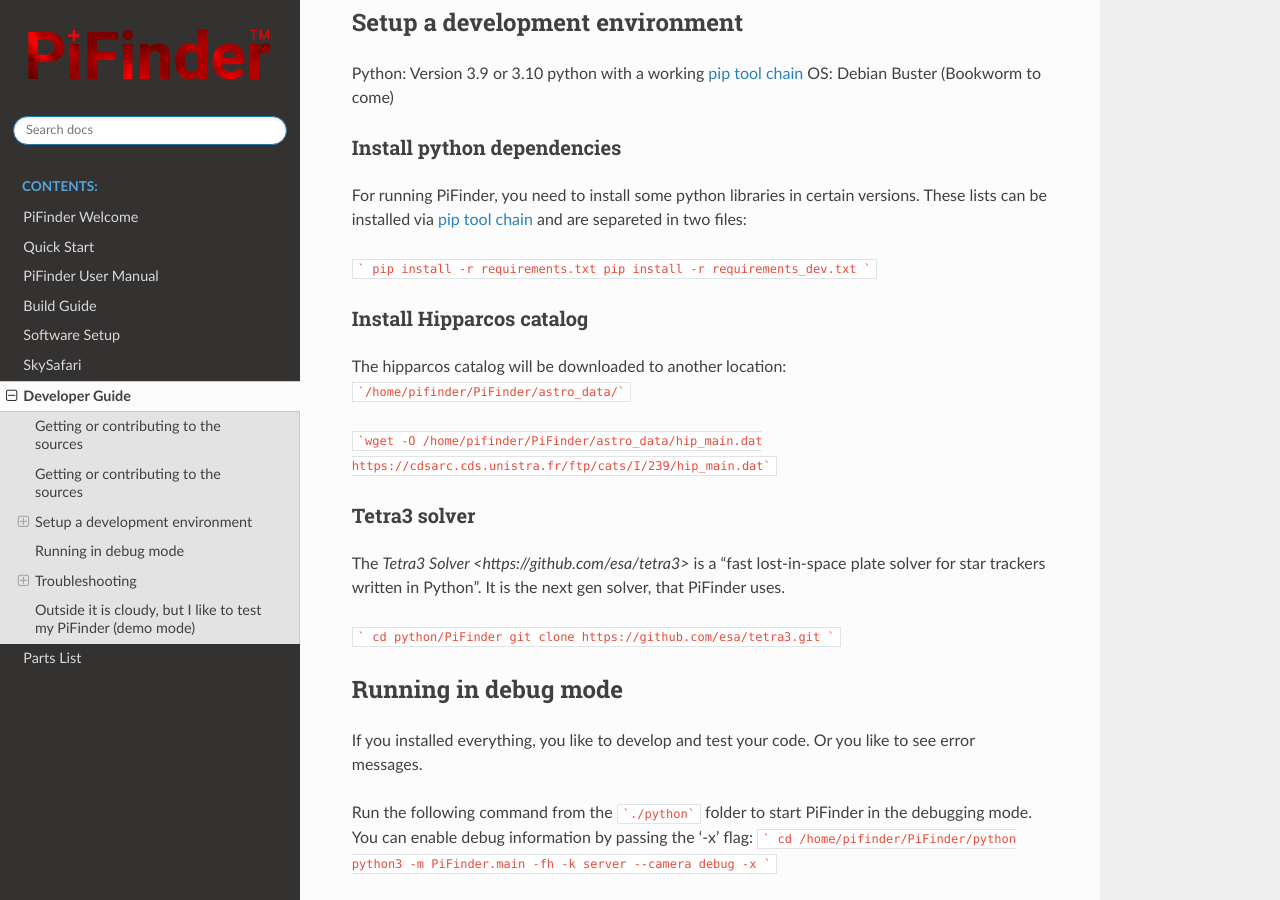
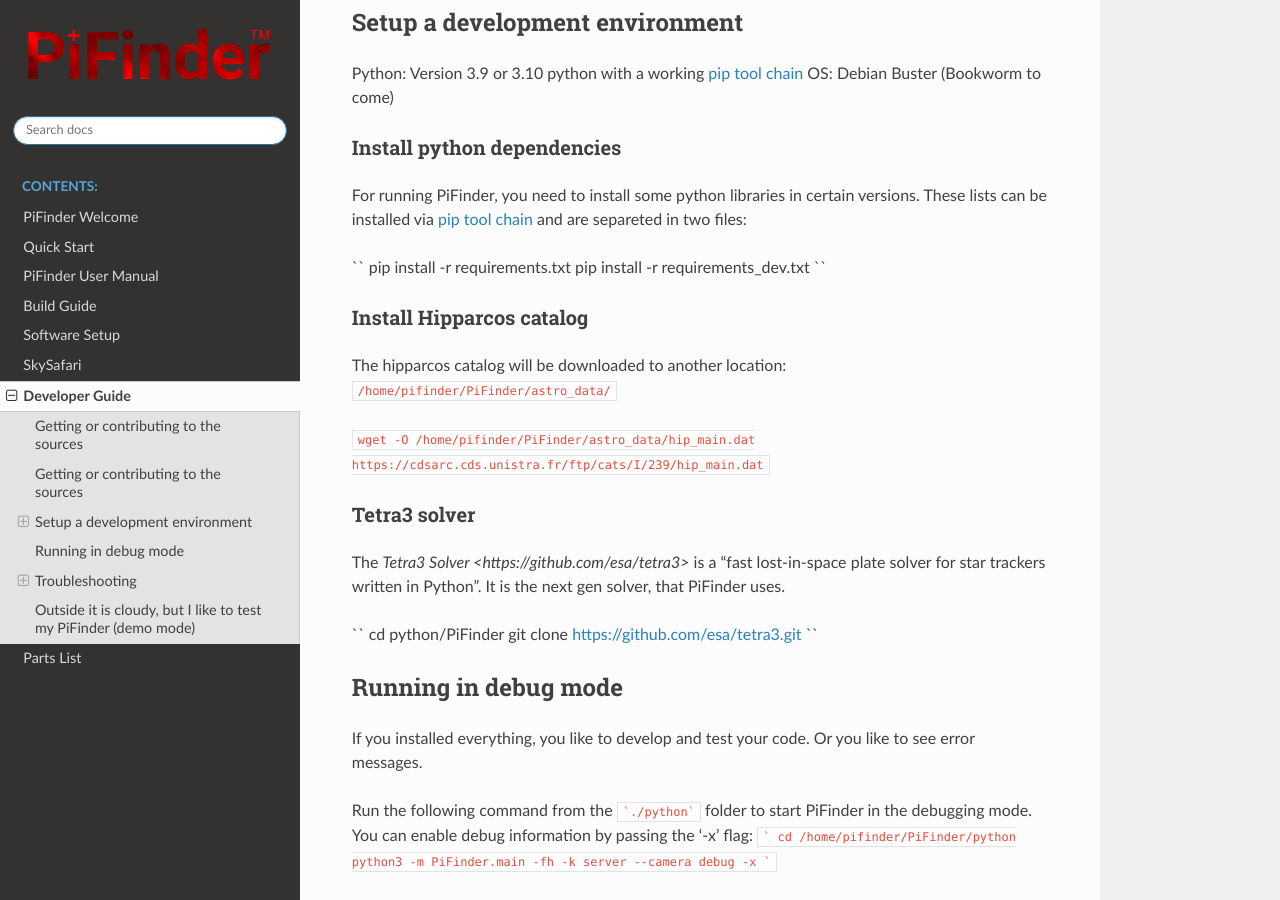
Before and after one commit to brickbots/PiFinder, a Sphinx documentation site: the page built from docs/source/dev_guide.rst, in a window 1280 px wide and 900 px high, scrolled down 698 px. Built offline with Sphinx 7.4.7 and the Read the Docs theme 2.0.0, drawn with Linux system fonts in a browser that asks for light colours; some of the changed lines change nothing that is shown.

Commit message:
Update dev_guide.rst

````diff
--- a/docs/source/dev_guide.rst
+++ b/docs/source/dev_guide.rst
@@ -32,27 +32,27 @@
 
 For running PiFinder, you need to install some python libraries in certain versions. These lists can be installed via `pip tool chain <https://pypi.org/project/pip/>`_  and are separeted in two files:
 
-```
+``
 pip install -r requirements.txt
 pip install -r requirements_dev.txt
-```
+``
 
 Install Hipparcos catalog
 ...........................
 
-The hipparcos catalog will be downloaded to another location: ```/home/pifinder/PiFinder/astro_data/```
+The hipparcos catalog will be downloaded to another location: ``/home/pifinder/PiFinder/astro_data/``
 
-```wget -O /home/pifinder/PiFinder/astro_data/hip_main.dat https://cdsarc.cds.unistra.fr/ftp/cats/I/239/hip_main.dat```
+``wget -O /home/pifinder/PiFinder/astro_data/hip_main.dat https://cdsarc.cds.unistra.fr/ftp/cats/I/239/hip_main.dat``
 
 Tetra3 solver
 ...........................
 
 The `Tetra3 Solver <https://github.com/esa/tetra3>` is a "fast lost-in-space plate solver for star trackers written in Python". It is the next gen solver, that PiFinder uses.
 
-```
+``
 cd python/PiFinder
 git clone https://github.com/esa/tetra3.git
-```
+``
 
 Running in debug mode
 ---------------------
````
